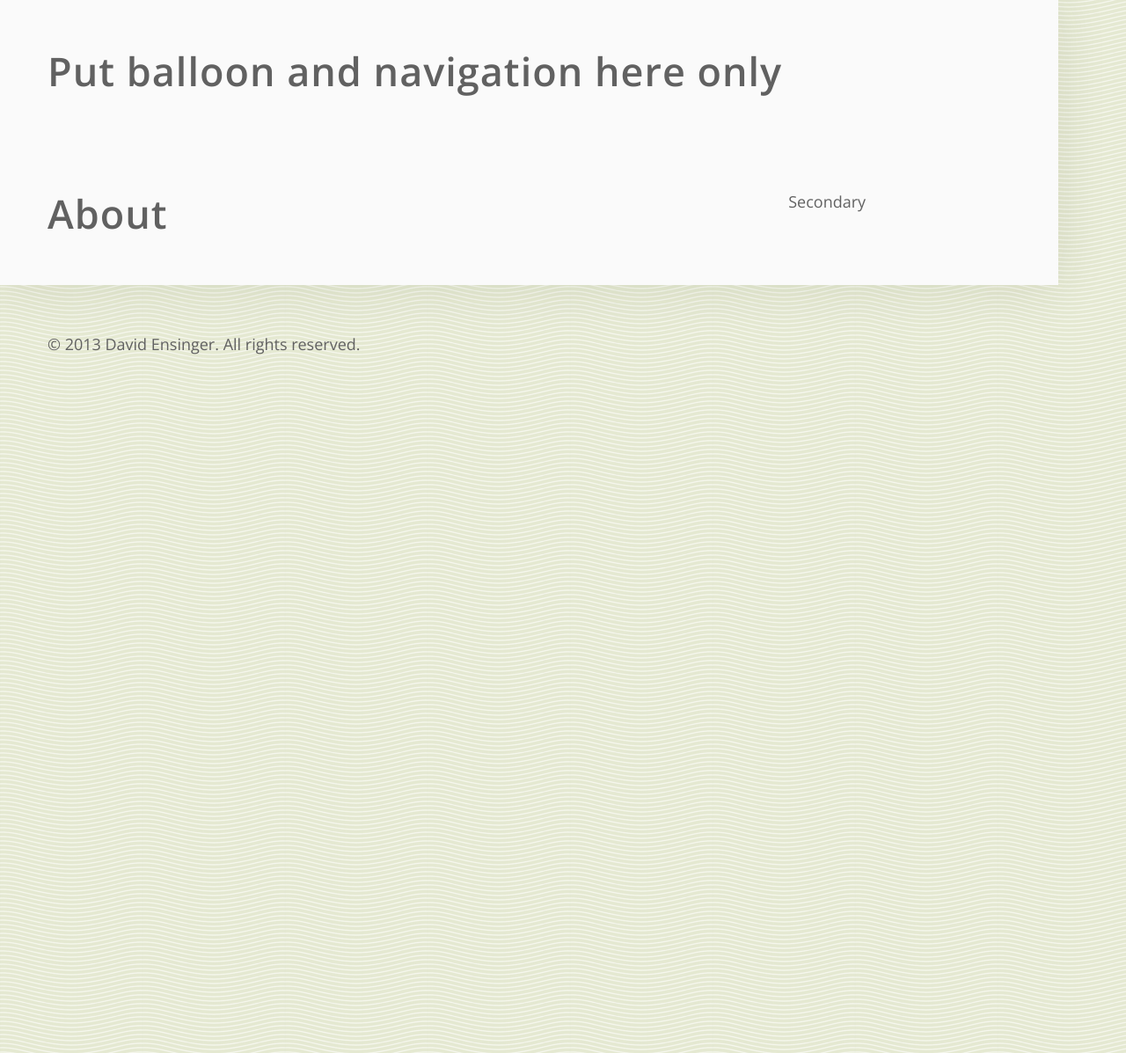
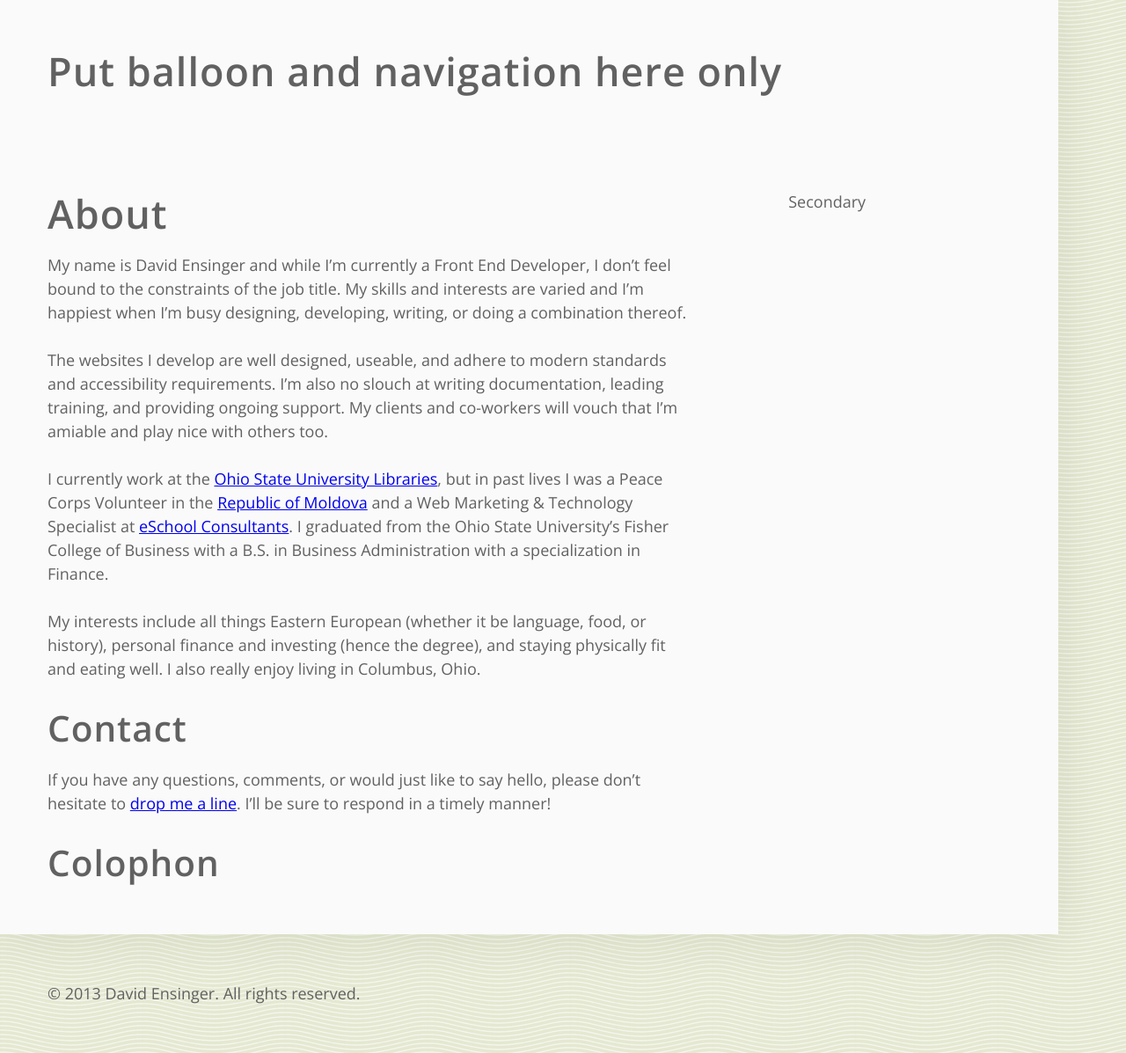
Before and after one commit to davidensinger/davidensinger.github.io, a Jekyll site: the page built from about.md, in a window 1280 px wide. Shown: the whole page at 88% size. Built offline with Jekyll 4.4.1, drawn with Linux system fonts in a browser that asks for light colours; nearby versions of some CDN libraries; Markdown is read by kramdown in place of the engine named in the settings.

Commit message:
First pass for making a proper About page.

```diff
--- a/about.md
+++ b/about.md
@@ -3,7 +3,21 @@ layout: default
 title: About
 page-class: page-about
 permalink: /about/
-description: About David Ensinger, a web worker from Columbus, OH
+description: About David Ensinger, a Front End Developer from Columbus, OH
 ---
 
 # About
+
+My name is David Ensinger and while I’m currently a Front End Developer, I don’t feel bound to the constraints of the job title. My skills and interests are varied and I’m happiest when I’m busy designing, developing, writing, or doing a combination thereof.
+
+The websites I develop are well designed, useable, and adhere to modern standards and accessibility requirements. I’m also no slouch at writing documentation, leading training, and providing ongoing support. My clients and co-workers will vouch that I’m amiable and play nice with others too.
+
+I currently work at the [Ohio State University Libraries](http://library.osu.edu/), but in past lives I was a Peace Corps Volunteer in the [Republic of Moldova](http://en.wikipedia.org/wiki/Moldova) and a Web Marketing & Technology Specialist at [eSchool Consultants](http://www.eschoolconsultants.com). I graduated from the Ohio State University’s Fisher College of Business with a B.S. in Business Administration with a specialization in Finance.
+
+My interests include all things Eastern European (whether it be language, food, or history), personal finance and investing (hence the degree), and staying physically fit and eating well. I also really enjoy living in Columbus, Ohio.
+
+## Contact
+
+If you have any questions, comments, or would just like to say hello, please don't hesitate to [drop me a line](mailto:hello@davidensinger.com). I'll be sure to respond in a timely manner!
+
+## Colophon
```
